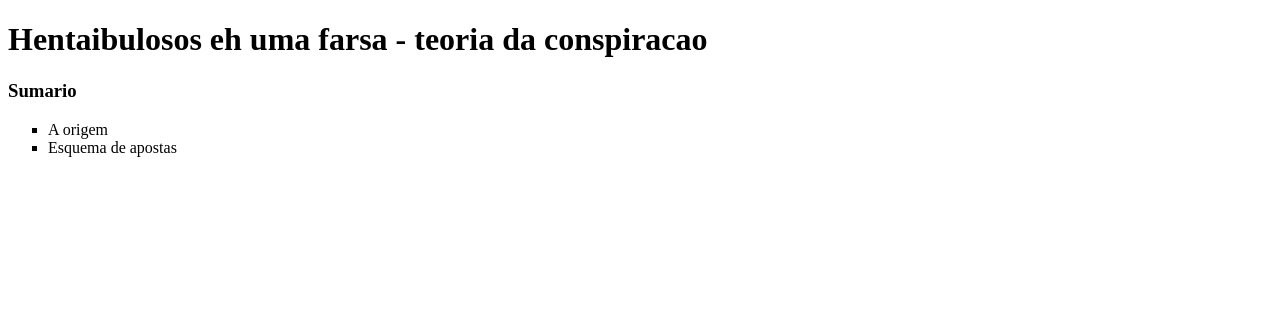
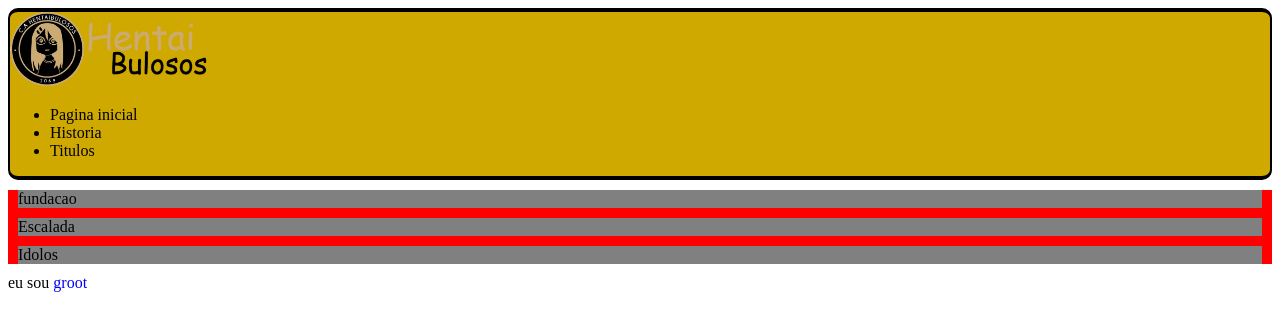
Before and after one commit to MattyGaryuu/Aprendizado-e-Treino-Css-html, a plain HTML site: page index.html in a window 1280 px wide. Drawn offline with Linux system fonts and the light colour scheme.

Commit message:
saite hentaibuloso

```diff
--- a/index.html
+++ b/index.html
@@ -3,18 +3,58 @@
 <html>
 
     <head>
-        <title>Testando Css</title>
+        <title>Hentaibulosos</title>
         <meta charset="utf-8">
+        <!--interno-->
+        <style type="text/Css">
+
+            #Header{
+                background: rgb(207, 169, 0);
+                /*border: 3px solid rgb(0, 0, 0);*/
+                border-color: black;
+                border-width: 4px 2px;
+                border-style: solid;
+                border-radius: 10px;
+            }
+
+            #Historia{
+                background: red;
+            }
+
+            .opcoes{
+                background: gray;
+                margin: 10px;
+            }
+
+        </style>
     </head>
 
-    <body>
+    <body id="Principal">
 
-        <h1>Hentaibulosos eh uma farsa - teoria da conspiracao</h1>
-        <h3>Sumario</h3>
-        <ul type="square">
-            <li>A origem</li>
-            <li>Esquema de apostas</li>
-        </ul>
+        <div id="Header">
+
+            <img src="Images/Logo.png" width="200">
+            <ul>
+                <li>Pagina inicial</li>
+                <li>Historia</li>
+                <li>Titulos</li>
+            </ul>
+
+        </div>
+
+        <div id="Historia">
+            <div class="opcoes">
+                fundacao
+            </div>
+            <div class="opcoes">
+                Escalada
+            </div>
+            <div class="opcoes">
+                Idolos
+            </div>
+        </div>
+
+        eu sou <span style="color: blue;">groot</span>
 
     </body>
 
```
Also changed, not shown: Images/Logo.png (added), Images/Peak.webp (added), Images/ai.jpg (added), Images/capa.png (added), Images/fazuelly da silva.webp (added), Images/fundo.png (added), Images/fundo2.png (added).
